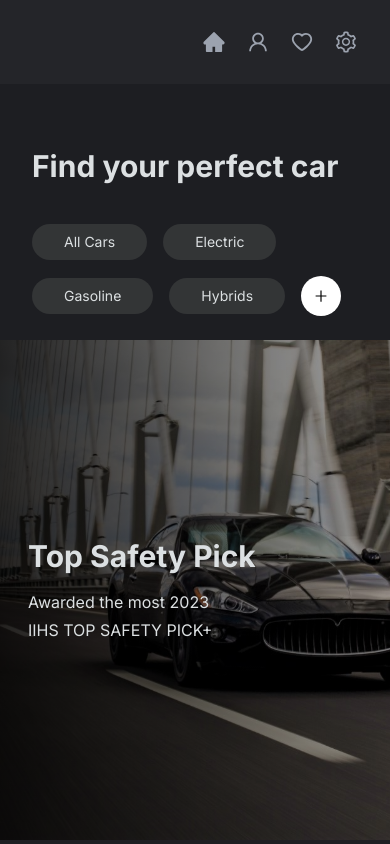
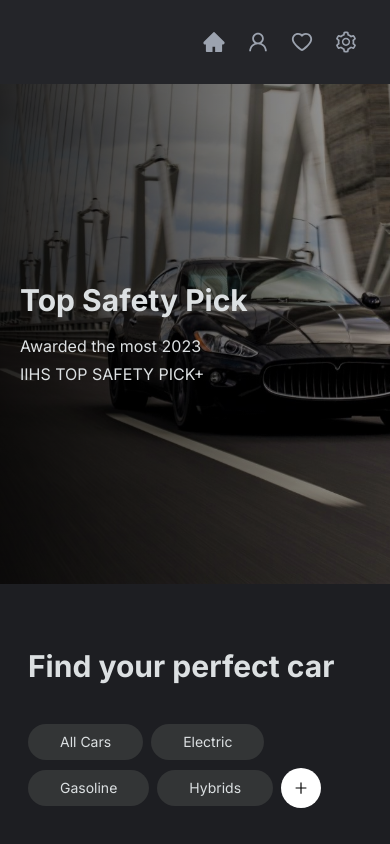
Before and after one commit to LuscaMelo/car-marketplace, a Next.js app: page / in a window 390 px wide. Shown: the top 844 px of the page. Built offline with nearby package versions, Linux system fonts and the light colour scheme.

Commit message:
fix: mobile paddings

```diff
--- a/src/app/page.tsx
+++ b/src/app/page.tsx
@@ -8,10 +8,19 @@
 
   return (
     <main className="xl:flex md:w-[88%]">
-      <section className="xl:w-[65%] lg:p-12 md:p-8 pt-16">
-        <div className='px-8 md:px-0'>
+      <section className="xl:w-[65%] lg:p-12 md:p-8">
+        <div className='h-[500px] md:h-[300px] mb-16 md:rounded-3xl bg-[url("../../public/car-banner.jpg")] overflow-hidden bg-cover bg-center'>
+          <div className='flex flex-col justify-center h-full w-full bg-gradient-to-r from-[rgba(0,0,0,.85)] lg:to-[transparent] to-[rgba(0,0,0,.35)] pl-5'>
+            <h3 className='text-3xl font-bold'>Top Safety Pick</h3>
+            <div className='mt-4'>
+              <p>Awarded the most 2023</p>
+              <p className='mt-1'>IIHS TOP SAFETY PICK+</p>
+            </div>
+          </div>
+        </div>
+        <div className='px-7 md:px-0'>
           <h1 className="text-3xl lg:text-6xl font-bold">Find your perfect car</h1>
-          <ul className="flex flex-wrap gap-4 mt-10 items-center">
+          <ul className="flex flex-wrap gap-2 mt-10 mb-16 md:mb-0 items-center">
             {carFilters.map((carFilter, index) => (
               <li key={index}>
                 <button className="bg-light text-sm md:text-md lg:text-lg p-2 px-8 rounded-full">{carFilter}</button>
@@ -24,23 +33,14 @@
             </li>
           </ul>
         </div>
-        <div className='h-[500px] md:h-[300px] mb-16 md:rounded-3xl mt-6 bg-[url("../../public/car-banner.jpg")] overflow-hidden bg-cover bg-center hover:scale-[1.02] duration-500'>
-          <div className='flex flex-col justify-center h-full w-full bg-gradient-to-r from-[rgba(0,0,0,.85)] lg:to-[transparent] to-[rgba(0,0,0,.35)] pl-7'>
-            <h3 className='text-3xl font-bold'>Top Safety Pick</h3>
-            <div className='mt-4'>
-              <p>Awarded the most 2023</p>
-              <p className='mt-1'>IIHS TOP SAFETY PICK+</p>
-            </div>
-          </div>
-        </div>
-        <div className="grid grid-cols-1 md:grid-cols-2 lg:grid-cols-3 gap-8 md:gap-4 mt-8 w-full px-8 md:px-0">
+        <div className="grid grid-cols-1 md:grid-cols-2 lg:grid-cols-3 gap-8 md:gap-4 mt-8 w-full px-7 md:px-0">
           <SmallCard image="volvo-ex30.jpg" name='Volvo EX30' type='Electric' ratio={4.8} />
           <SmallCard image="volvo-xc90.jpg" name='Volvo XC90' type='Gasoline' ratio={4.7} />
           <SmallCard image="volvo-xc60.jpg" name='Volvo XC60' type='Electric' ratio={4.9} />
         </div>
       </section>
 
-      <section className="xl:w-[35%] p-8 lg:py-12 xl:px-0">
+      <section className="xl:w-[35%] p-5 py-16 lg:py-12 xl:px-0">
         <BigCard />
       </section>
     </main>
```
